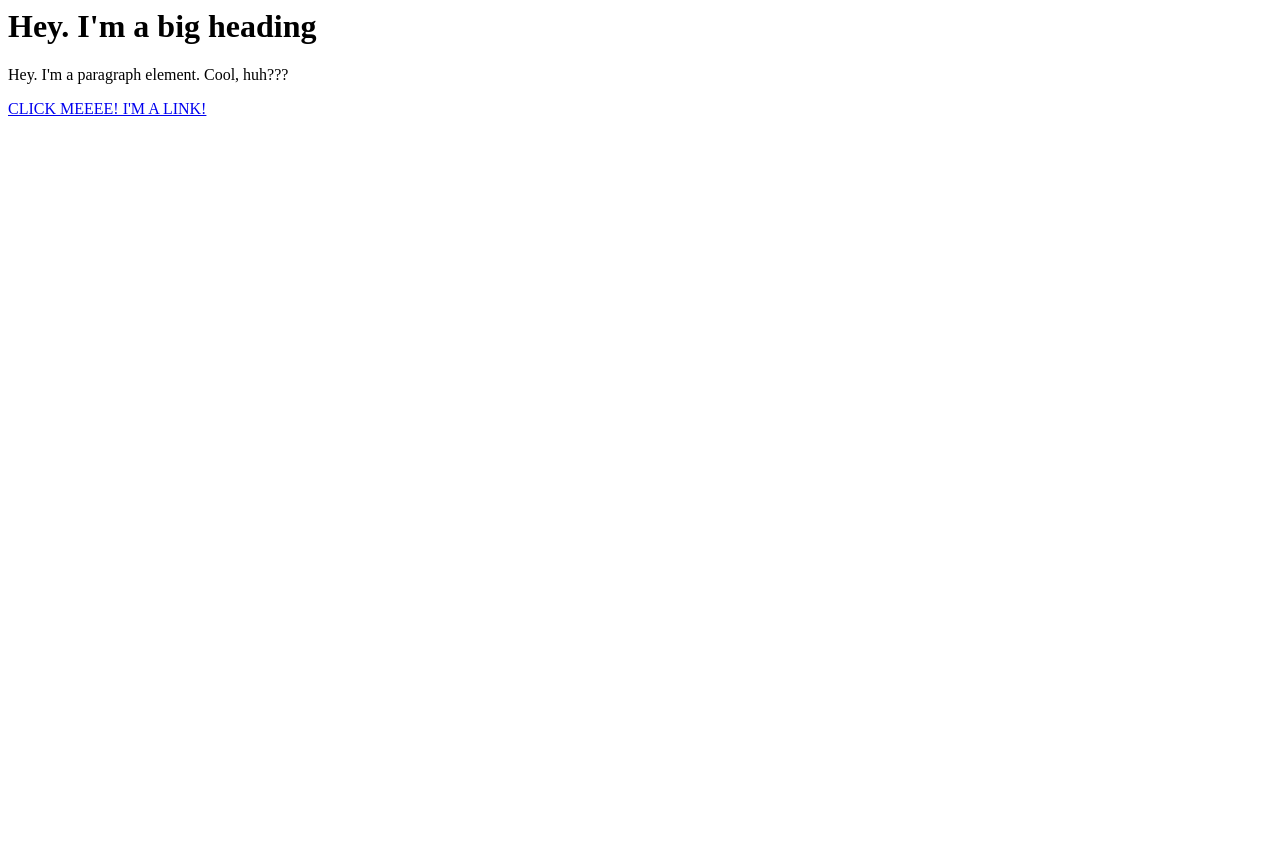
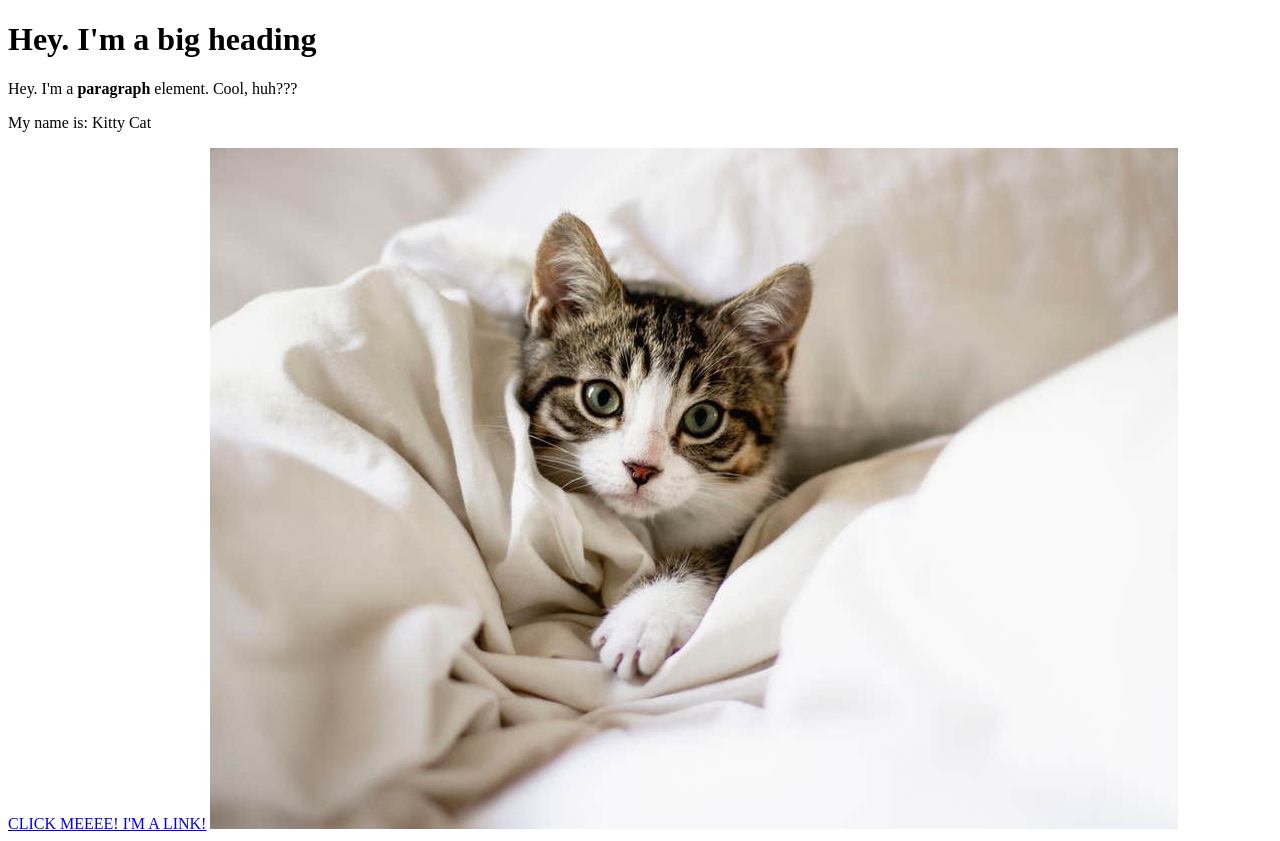
Before and after one commit to ghostglimmers/cartoon-hero, a plain HTML site: page test.html in a window 1280 px wide. Before the commit the page ends 800 px from the top, so only its background shows below. Drawn offline with Linux system fonts and the light colour scheme.

Commit message:
added cat image and a few more elements

```diff
--- a/test.html
+++ b/test.html
@@ -1,3 +1,16 @@
-<h1> Hey. I'm a big heading</h1>
-<p>Hey. I'm a paragraph element. Cool, huh???</p>
-<a href="https://google.com" target="_blank" title="Let's go to Google">CLICK MEEEE! I'M A LINK!</a>
+<!DOCTYPE html>
+<!DOCTYPE html>
+<html>
+<head>
+	<title>Test Page</title>
+</head>
+
+<body>
+	<h1> Hey. I'm a big heading</h1>
+	<p>Hey. I'm a <b>paragraph</b> element. Cool, huh???</p>
+	<p>My name is:
+	Kitty Cat</p>
+	<a href="https://google.com" target="_blank" title="Let's go to Google">CLICK MEEEE! I'M A LINK!</a>
+	<img src="img/cat.jpg">
+</body>
+</html>
```
Also changed, not shown: img/cat.jpg (added).
